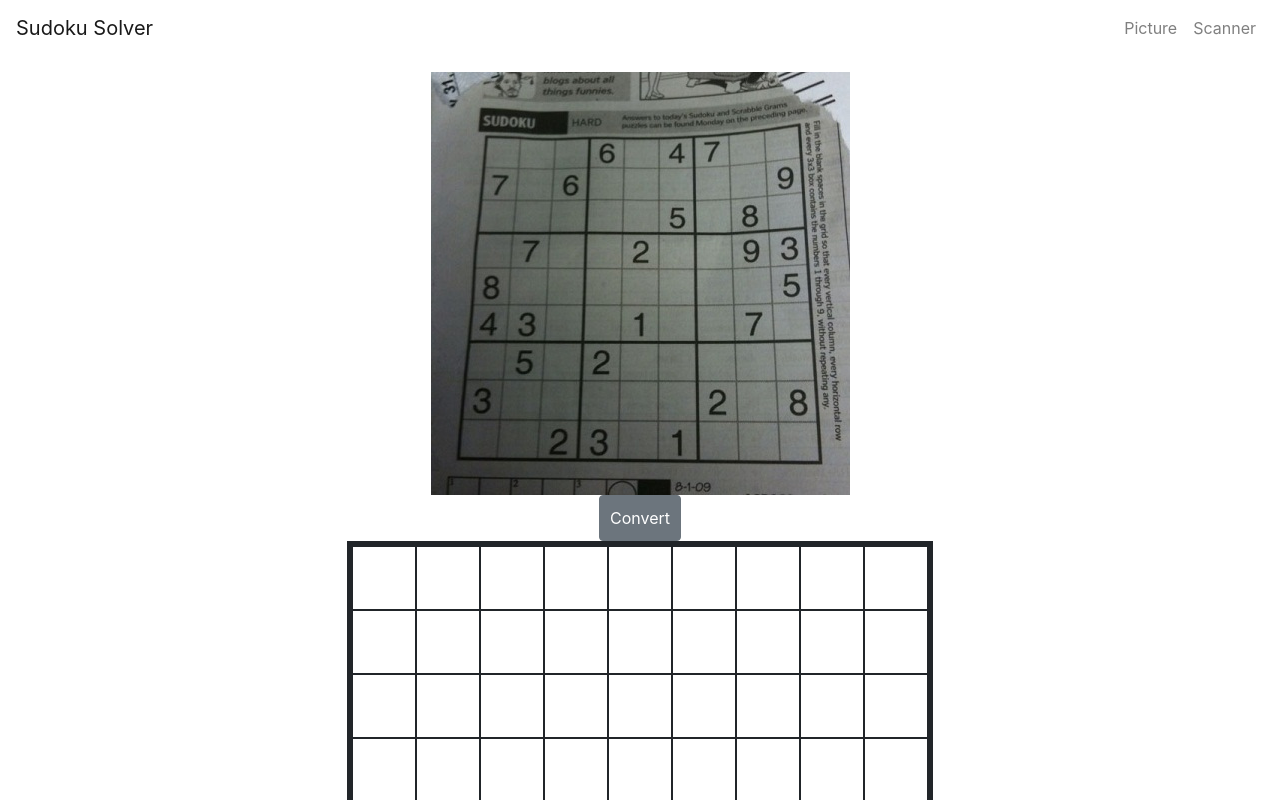
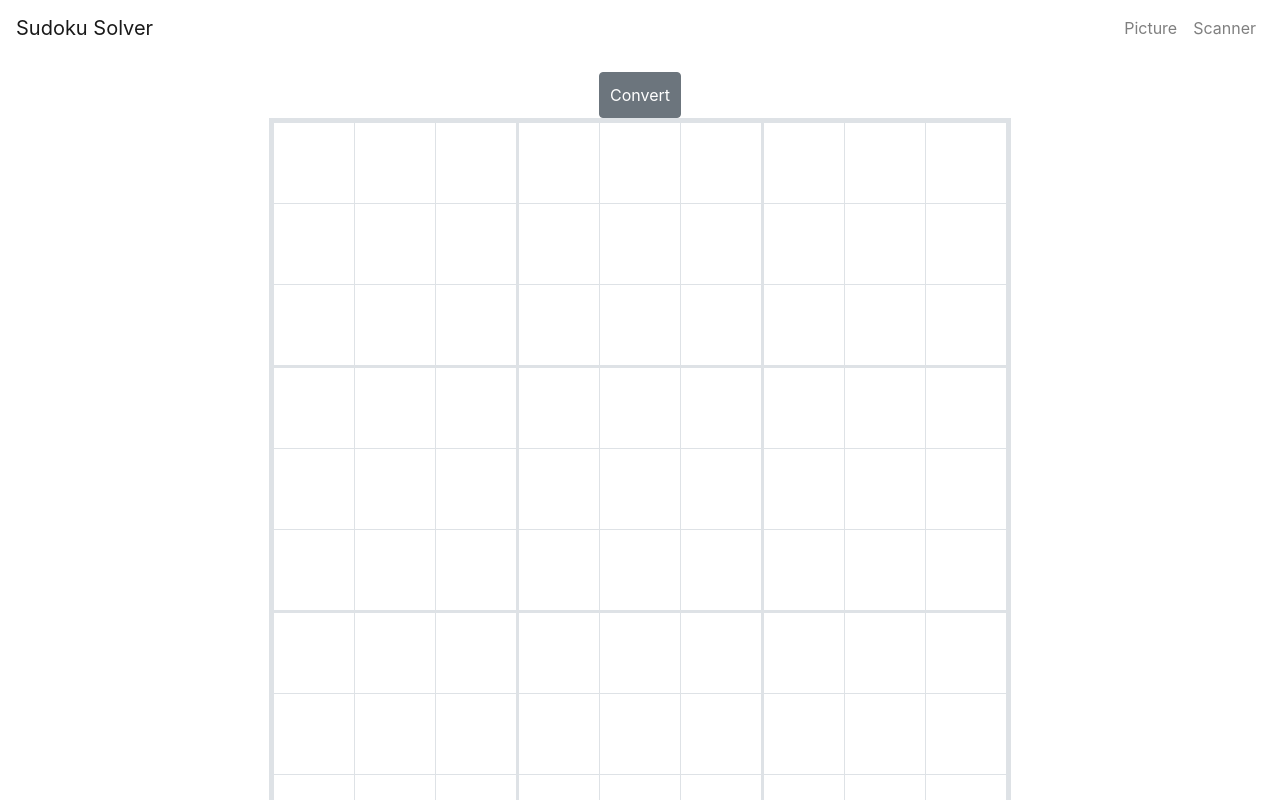
Before and after one commit to RingoDev/Sudoku-Solver, a React (Create React App) app: page / in a window 1280 px wide. Shown: the top 800 px of the page. Built offline with nearby package versions, Linux system fonts and the light colour scheme.

Commit message:
added SudokuGridTable

```diff
--- a/public/js/utils.js
+++ b/public/js/utils.js
@@ -238,7 +238,7 @@ function preProcessing(payload) {
     const maxLength = getMaxLength(corners);
     const M = getTransformationMatrix(corners, maxLength);
 
-    //size of the processed Sudoku
+    //size of the processed Picture
     const newSize = new cv.Size(maxLength, maxLength)
     //Mat of the result
     const undistorted = new cv.Mat(newSize, cv.CV_8UC3);
@@ -261,7 +261,7 @@ function preProcessing(payload) {
 }
 
 /**
- * Extracts a digit in white (if one exists) from a Sudoku square.
+ * Extracts a digit in white (if one exists) from a Picture square.
  *
  * @param undistorted {cv.Mat}
  * @param square {{p1:{x,y},p2:{x,y}}}
--- a/src/App.tsx
+++ b/src/App.tsx
@@ -1,7 +1,7 @@
 import React from 'react';
 import './App.css';
 import Scanner from './Scanner';
-import Sudoku from './Sudoku';
+import Picture from './Picture';
 import {BrowserRouter as Router, Switch, Route, NavLink} from "react-router-dom";
 import {Navbar, NavbarBrand} from "reactstrap";
 
@@ -25,11 +25,11 @@ function App() {
                             <Scanner/>
                         </Route>
                         <Route path="/picture">
-                            <Sudoku/>
+                            <Picture/>
 
                         </Route>
                         <Route path="/">
-                            <Sudoku/>
+                            <Picture/>
                         </Route>
                     </Switch>
 
--- a/src/Sudoku.tsx
+++ b/src/Picture.tsx
@@ -2,14 +2,13 @@ import React, {useRef, useState} from 'react'
 import {Button} from 'reactstrap'
 import cv from './services/cv'
 import SudokuGrid from "./SudokuGrid";
+import Sudoku from "./Sudoku";
 
 const height = 800
 const width = 800
 
-const emptySudoku = [[0, 0, 0, 0, 0, 0, 0, 0, 0], [0, 0, 0, 0, 0, 0, 0, 0, 0], [0, 0, 0, 0, 0, 0, 0, 0, 0], [0, 0, 0, 0, 0, 0, 0, 0, 0], [0, 0, 0, 0, 0, 0, 0, 0, 0], [0, 0, 0, 0, 0, 0, 0, 0, 0], [0, 0, 0, 0, 0, 0, 0, 0, 0], [0, 0, 0, 0, 0, 0, 0, 0, 0], [0, 0, 0, 0, 0, 0, 0, 0, 0]]
 
-
-export default function Sudoku() {
+export default function Picture() {
     const [processing, updateProcessing] = useState(false)
 
     // Canvas for converting input image to ImageData
@@ -17,9 +16,9 @@ export default function Sudoku() {
 
     // Canvas for drawing result
     const displayCanvasRef = useRef<HTMLCanvasElement>(null)
-    const [outputURL, setOutputURL] = useState<string>();
+    // const [outputURL, setOutputURL] = useState<string>();
     const imgElement = useRef<HTMLImageElement>(null);
-    const [predictions, setPredictions] = useState<number[][]>()
+    const [predictions, setPredictions] = useState<Sudoku>(new Sudoku())
 
     async function onClick() {
         updateProcessing(true)
@@ -42,9 +41,9 @@ export default function Sudoku() {
                 ctx2.canvas.width = result.data.payload.width
                 // Render the processed image to the canvas
                 ctx2.putImageData(result.data.payload, 0, 0)
-                setOutputURL(ctx2.canvas.toDataURL());
+                // setOutputURL(ctx2.canvas.toDataURL());
                 updateProcessing(false)
-                setPredictions(result.data.predictions)
+                setPredictions(new Sudoku().set(result.data.predictions))
             }
         }
 
@@ -54,7 +53,7 @@ export default function Sudoku() {
         <>
             <img style={{display: 'none'}} alt={"Test"} width={width} height={height} src={'img/sudoku-original.jpg'}
                  ref={imgElement}/>
-            <img style={{maxWidth: '100%'}} alt={"Test"} src={'img/sudoku-original.jpg'}/>
+            <img style={{display: 'none',maxWidth: '100%'}} alt={"Test"} src={'img/sudoku-original.jpg'}/>
             <div
                 style={{
                     display: 'flex',
@@ -86,11 +85,11 @@ export default function Sudoku() {
                 />
 
             </div>
-            <SudokuGrid sudoku={predictions ? predictions : emptySudoku}/>
-            {
-                outputURL ? (<img style={{maxWidth: '1080px', width: '100%'}} alt={'The undistorted snapshot'}
-                                  src={outputURL}/>) : <></>
-            }
+            <SudokuGrid sudoku={predictions}/>
+            {/*{*/}
+            {/*    outputURL ? (<img style={{maxWidth: '1080px', width: '100%'}} alt={'The undistorted snapshot'}*/}
+            {/*                      src={outputURL}/>) : <></>*/}
+            {/*}*/}
         </>
     )
 }
--- a/src/Scanner.tsx
+++ b/src/Scanner.tsx
@@ -2,8 +2,7 @@ import React, {useEffect, useRef, useState} from 'react'
 import cv from './services/cv'
 import CameraSelector from "./CameraSelector";
 import SudokuGrid from "./SudokuGrid";
-
-const emptySudoku = [[0, 0, 0, 0, 0, 0, 0, 0, 0], [0, 0, 0, 0, 0, 0, 0, 0, 0], [0, 0, 0, 0, 0, 0, 0, 0, 0], [0, 0, 0, 0, 0, 0, 0, 0, 0], [0, 0, 0, 0, 0, 0, 0, 0, 0], [0, 0, 0, 0, 0, 0, 0, 0, 0], [0, 0, 0, 0, 0, 0, 0, 0, 0], [0, 0, 0, 0, 0, 0, 0, 0, 0], [0, 0, 0, 0, 0, 0, 0, 0, 0]]
+import Sudoku from "./Sudoku";
 
 const height = 800
 const width = 800
@@ -20,7 +19,7 @@ export default function Scanner() {
 
     const [outputURL, setOutputURL] = useState<string>();
     const [videoStream, setVideoStream] = useState<MediaStream | undefined>(undefined);
-    const [predictions, setPredictions] = useState<number[][]>()
+    const [predictions, setPredictions] = useState<Sudoku>(new Sudoku())
 
     /**
      * In the onClick event we'll capture a frame within
@@ -48,7 +47,8 @@ export default function Scanner() {
                 ctx2.putImageData(result.data.payload, 0, 0)
                 setOutputURL(ctx2.canvas.toDataURL());
                 updateProcessing(false)
-                setPredictions(result.data.predictions)
+                predictions.set(result.data.predictions)
+                setPredictions(predictions)
             }
 
         }
@@ -130,7 +130,7 @@ export default function Scanner() {
                     width={width}
                     height={height}
                 />
-                <SudokuGrid sudoku={predictions ? predictions : emptySudoku}/>
+                <SudokuGrid sudoku={predictions}/>
                 {
                     outputURL ? (<img style={{maxWidth: '1080px', width: '100%'}} alt={'The undistorted snapshot'}
                                       src={outputURL}/>) : <></>
--- /dev/null
+++ b/src/Sudoku.ts
@@ -0,0 +1,49 @@
+export default class Sudoku {
+    private numbers: number[][] =
+        [
+            [0, 0, 0, 0, 0, 0, 0, 0, 0],
+            [0, 0, 0, 0, 0, 0, 0, 0, 0],
+            [0, 0, 0, 0, 0, 0, 0, 0, 0],
+            [0, 0, 0, 0, 0, 0, 0, 0, 0],
+            [0, 0, 0, 0, 0, 0, 0, 0, 0],
+            [0, 0, 0, 0, 0, 0, 0, 0, 0],
+            [0, 0, 0, 0, 0, 0, 0, 0, 0],
+            [0, 0, 0, 0, 0, 0, 0, 0, 0],
+            [0, 0, 0, 0, 0, 0, 0, 0, 0]]
+
+
+    set(numbers: number[][]) {
+        this.numbers = numbers
+        return this
+    }
+
+    // reshapes numbers to fields
+    byFields() {
+        const result = []
+        for (let m = 0; m < 3; m++) {
+            const bigRow = []
+            for (let n = 0; n < 3; n++) {
+                let field = [];
+                for (let i = 0; i < 3; i++) {
+                    let row = []
+                    for (let j = 0; j < 3; j++) {
+                        row.push(this.numbers[i + (3 * m)][j + (3 * n)])
+                    }
+                    field.push(row)
+                }
+                bigRow.push(field)
+            }
+            result.push(bigRow)
+        }
+        return result
+    }
+
+    byRows() {
+        return this.numbers.slice()
+    }
+
+    byCols() {
+
+    }
+
+}
--- a/src/SudokuGrid.tsx
+++ b/src/SudokuGrid.tsx
@@ -1,36 +1,63 @@
 import React from "react";
-import {Col, Container, Row} from "reactstrap";
+import {Table} from "reactstrap";
+import Sudoku from "./Sudoku";
 
 interface SudokuGridProps {
-    sudoku: number[][]
+    sudoku: Sudoku
 }
 
 const SudokuGrid: React.FC<SudokuGridProps> = (props) => {
     return (
         <>
-            <Container>
-                <div style={{display: 'flex', flexDirection: 'column', alignItems: 'center'}}>
-                    <div style={{border: 'solid 5px'}}>
-                        {props.sudoku.map((row, i) => (
+            <div style={{display: 'flex', justifyContent: 'center'}}>
+                <Table bordered={true} style={{width: 'auto', borderWidth: '4px', tableLayout: 'fixed'}}>
+                    <tbody>
+                    {props.sudoku.byFields().map((bigRow, i) => (
+                        <tr key={i}>
+                            {bigRow.map((field, j) => (
+                                <td key={j} style={{padding: 0}}>
+                                    <Table bordered={true} style={{margin: 0, width: 'auto', tableLayout: 'fixed'}}>
+                                        <tbody>
+                                        {field.map((col, k) => (
+                                            <tr style={{}} key={k}>
+                                                {col.map((value, l) => {
+                                                    return (
+                                                        <td key={l} style={{padding: 0,}}>
+                                                            <div
+                                                                style={{
+                                                                    maxHeight: '80px',
+                                                                    maxWidth: '80px',
+                                                                    height: '9vw',
+                                                                    width: '9vw',
+                                                                    display: 'flex',
+                                                                    justifyContent: 'center',
+                                                                    alignItems: 'center'
+                                                                }}>
+                                                                <button onClick={() => {
+                                                                }} className={'btn'}
+                                                                        style={{width: '100%', height: '100%'}}>
+                                                                    <div style={{
+                                                                        fontSize: 'min(4vw,50px)'
+                                                                    }}>{value === 0 ? '' : value}</div>
 
-                            <Row style={{margin: 0, width: '45vw', height: '5vw'}} key={i}>
-                                {row.map((value, j) => (
-                                    <Col style={{border: 'solid 1px', padding: 0, width: '5vw', height: '5vw'}} key={j}>
-                                        <div style={{
-                                            height: '100%',
-                                            display: 'flex',
-                                            alignItems: 'center',
-                                            justifyContent: 'center'
-                                        }}>
-                                            {value === 0 ? '' : value}
+                                                                </button>
                                                             </div>
-                                    </Col>
+                                                        </td>
+                                                    )
+                                                })}
+                                                    </tr>
                                                     ))}
-                            </Row>
+                                                    </tbody>
+                                                    </Table>
+                                                    </td>
+
                                                     ))}
+                                            </tr>
+
+                                        ))}
+                                        </tbody>
+                                    </Table>
                                 </div>
-                </div>
-            </Container>
                                 </>
                                 )
                             }
```
Also changed, not shown: public/js/worker.js (+27 -29 lines), 2 other files (tests, documents, lock files or other folders). Lines whose indentation alone changed are shown as unchanged.
